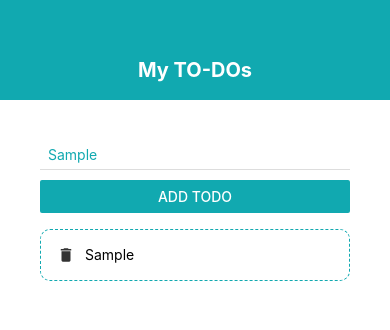
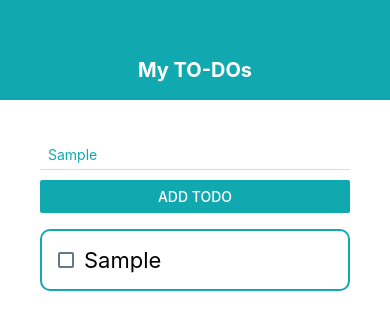
Before and after one commit to GoranACM/ToDo-Application, a React Native app: screen / in a window 390 px wide. Both pictures are taken after typing "Sample" into the empty fields and a click on the button "ADD TODO". Shown: the top 330 px of the page. Built offline with nearby package versions, Linux system fonts and the light colour scheme.

Commit message:
Added checkbox to mard task as done

```diff
--- a/components/toDoCard.js
+++ b/components/toDoCard.js
@@ -3,32 +3,35 @@
 // Academy of Information Technology
 // 2020
 
-import React from 'react';
-import { StyleSheet, Text, View, TouchableOpacity } from 'react-native';
+import React, {useState} from 'react';
+import { StyleSheet, Text, View, TouchableOpacity, CheckBox } from 'react-native';
 import { MaterialIcons } from '@expo/vector-icons';
 
 // Install react-native-elements
 // import { CheckBox } from 'react-native-elements'
 
 export default function ToDoCard({ item, pressHandler }) {
+    const [isSelected, setSelection] = useState(false);
 
     return (
         <TouchableOpacity onPress={() => pressHandler(item.key)}>
-            <View style={styles.item}>
-
-
-            {/* <CheckBox
-                center
-                title='Click Here to Remove This Item'
-                iconRight
-                iconType='material'
-                checkedIcon='clear'
-                uncheckedIcon='add'
-                checkedColor='red'
-
-            /> */}
-                <MaterialIcons name="delete" size={18} color='#333'/>
-                <Text style={styles.itemText}>{item.text}</Text>
+            <View style={[
+                styles.item,
+                {backgroundColor: isSelected ? "#11a9b0" : "white"}
+            ]}>
+                <View style={styles.checkboxContainer}>
+                    <CheckBox
+                        value={isSelected}
+                        onValueChange={setSelection}
+                        style={styles.checkbox}
+                    />
+                </View>
+                {/* <MaterialIcons name="delete" size={18} color='#333'/> */}
+                <Text
+                    style={[
+                        {textDecorationLine: isSelected ? "line-through" : "none"},
+                        styles.itemText,
+                    ]}>{item.text}</Text>
             </View>
         </TouchableOpacity>
     )
@@ -40,13 +43,27 @@ const styles = StyleSheet.create({
         padding: 16,
         marginTop: 16,
         borderColor: '#bbb',
-        borderWidth: 1,
-        borderStyle: 'dashed',
+        borderWidth: 2,
+        borderStyle: 'solid',
         borderColor: '#11a9b0',
         borderRadius: 10,
     },
 
     itemText: {
+        fontSize: 22,
         marginLeft: 10,
-    }
+    },
+
+    itemTextCrossed: {
+        textDecorationLine: "line-through",
+    },
+
+    checkboxContainer: {
+        flexDirection: "row",
+
+    },
+
+    checkbox: {
+        alignSelf: "center",
+    },
 });
```
